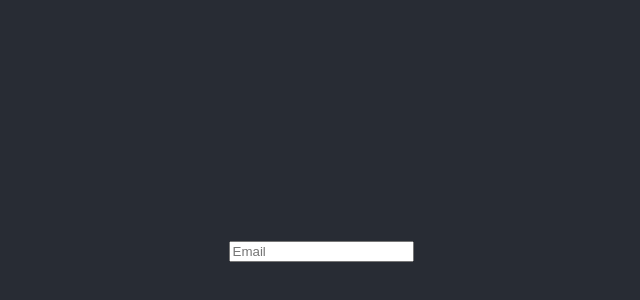
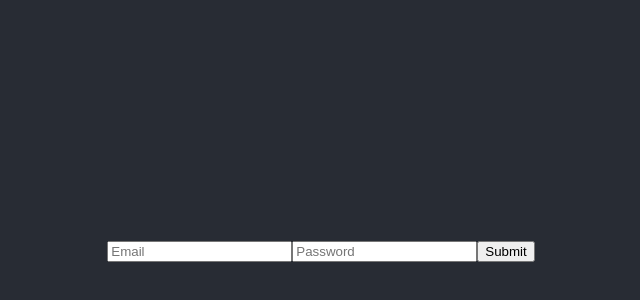
Before and after one commit to HunterCallaway/react-forms-with-formik, a React (Create React App) app in the folder react-forms-with-formik/: page / in a window 1280 px wide. Shown: the part 154-454 px from the top of the page, without its empty margins (319-959 px from the left). Built offline with nearby package versions, Linux system fonts and the light colour scheme.

Commit message:
Destructured the parameter in the App() function, added form tags and a new input, and continued working on the FormikApp variable.

```diff
--- a/react-forms-with-formik/src/App.js
+++ b/react-forms-with-formik/src/App.js
@@ -3,22 +3,44 @@ import './App.css';
 import {withFormik} from "formik";
 import Yup from 'yup';
 
-function App() {
+function App({
+	values,
+	handleChange,
+	handleSubmit
+				 }) {
   return (
     <div className="App">
       <header className="App-header">
-        <div>
+        <form onSubmit={handleSubmit}>
            <input
               type ="email"
               name="email"
               placeholder="Email"
+				  value={values.email}
+				  onChange={handleChange}
            />
-        </div>
+			  <input
+				  type ="password"
+				  name="password"
+				  placeholder="Password"
+				  value={values.password}
+				  onChange={handleChange}
+			  />
+			  <button>Submit</button>
+        </form>
       </header>
     </div>
   );
 }
 
 export const FormikApp = withFormik({
-
+	mapPropsToValues({email, password}) {
+		return {
+			email: email || '',
+			password: password || ''
+		}
+	},
+	handleSubmit(values) {
+		console.log(values)
+	}
 })(App);
```
